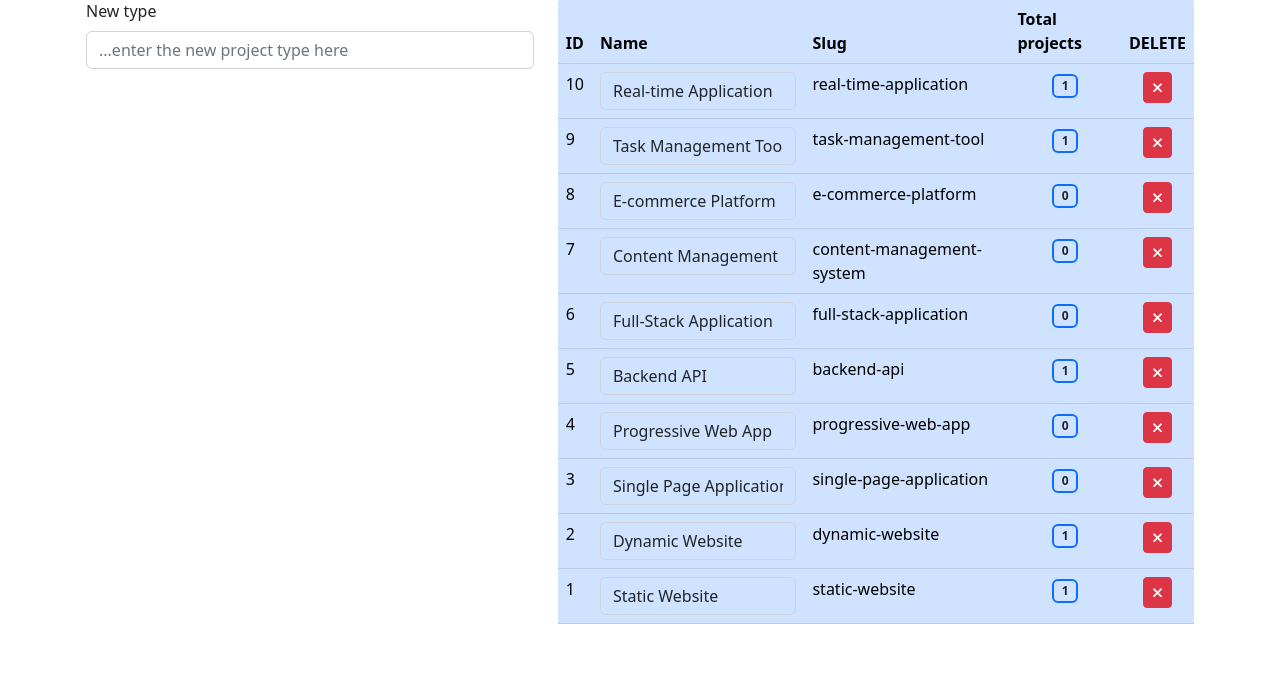
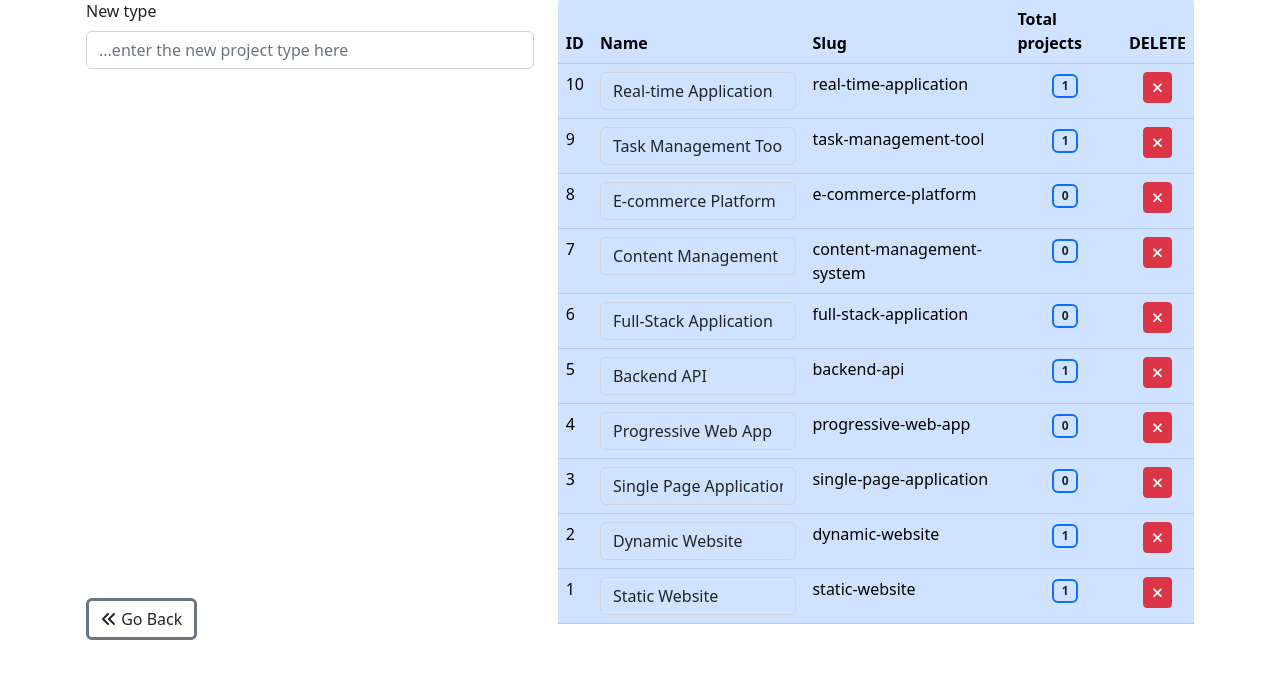
Before and after one commit to agostinoluca/laravel-auth, a Laravel app: page /admin/types in a window 1280 px wide. Shown: the part 126-800 px from the top of the page. Run offline with Laravel 10, Linux system fonts and the light colour scheme; the visitor is signed in with stand-in values (Sample User, id 1); data comes from the database, SQL or seed files in the repository; style sheets or scripts are compiled from the project's sources.

Commit message:
some fix to style of pages

```diff
--- a/resources/views/admin/projects/show.blade.php
+++ b/resources/views/admin/projects/show.blade.php
@@ -54,9 +54,9 @@
 
             </div>
         </div>
-        <div class="pt-3 text-start">
-            <a name="" id="" class="btn btn-transparent border border-3 border-secondary"
-                href="{{ route('admin.projects.index') }}" role="button"><i class="fa-solid fa-angles-left"></i> Go
+        <div class="py-3 text-start">
+            <a class="btn btn-transparent border border-3 border-secondary" href="{{ route('admin.projects.index') }}"
+                role="button"><i class="fa-solid fa-angles-left"></i> Go
                 Back</a>
         </div>
 
--- a/resources/views/admin/types/index.blade.php
+++ b/resources/views/admin/types/index.blade.php
@@ -7,7 +7,7 @@
         @include('partials.validation_errors')
 
         <div class="row">
-            <div class="col-5">
+            <div class="col-5 d-flex flex-column justify-content-between">
 
                 <form action="{{ route('admin.types.store') }}" method="post">
                     @csrf
@@ -19,6 +19,12 @@
                     </div>
 
                 </form>
+
+                <div class="text-start">
+                    <a class="btn btn-transparent border border-3 border-secondary"
+                        href="{{ route('admin.projects.index') }}" role="button"><i class="fa-solid fa-angles-left"></i> Go
+                        Back</a>
+                </div>
 
 
             </div>
--- a/resources/views/guests/projects/show.blade.php
+++ b/resources/views/guests/projects/show.blade.php
@@ -74,7 +74,7 @@
             </div>
         @endif
 
-        <div class="d-flex pt-4">
+        <div class="d-flex py-4">
             <div class="border rounded-3 w-100">
                 <div class="bg-secondary fs-1 lead text-light p-1 rounded-top-3">Description:</div>
                 <p class="p-5">{{ $project->description }}</p>
```
